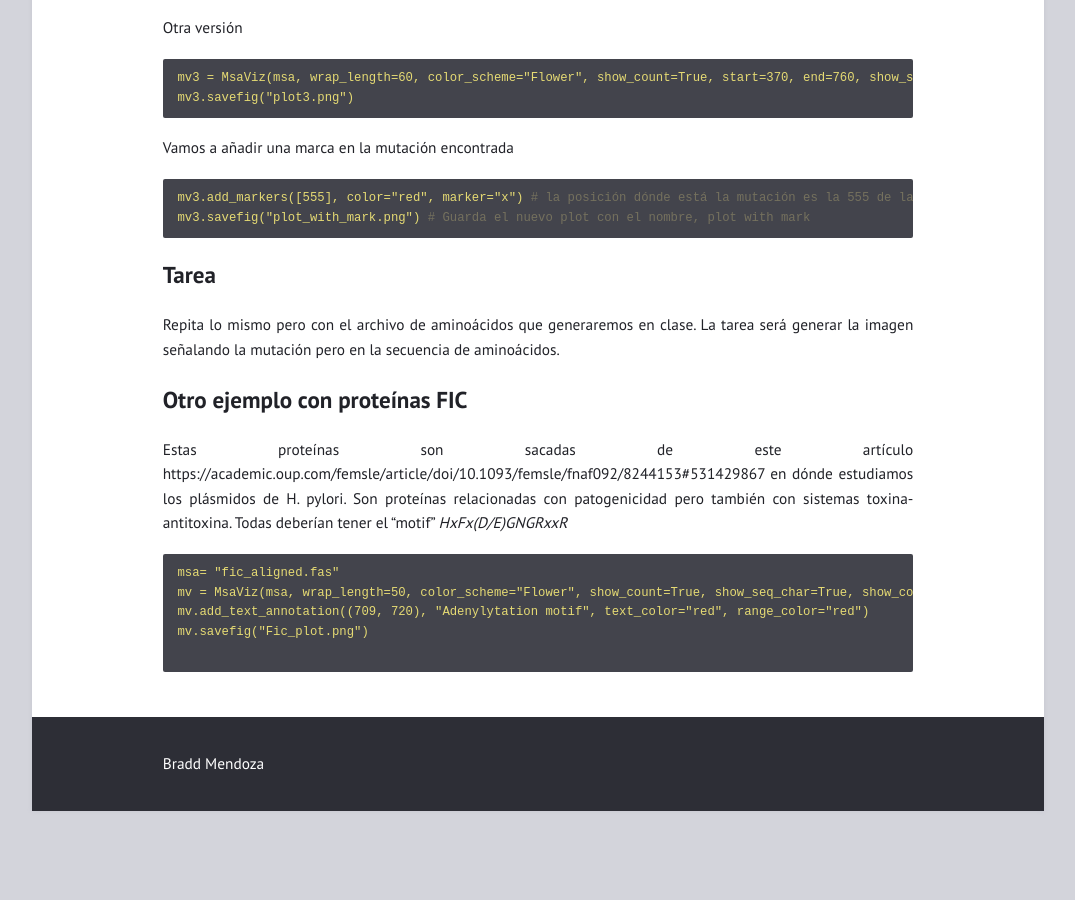
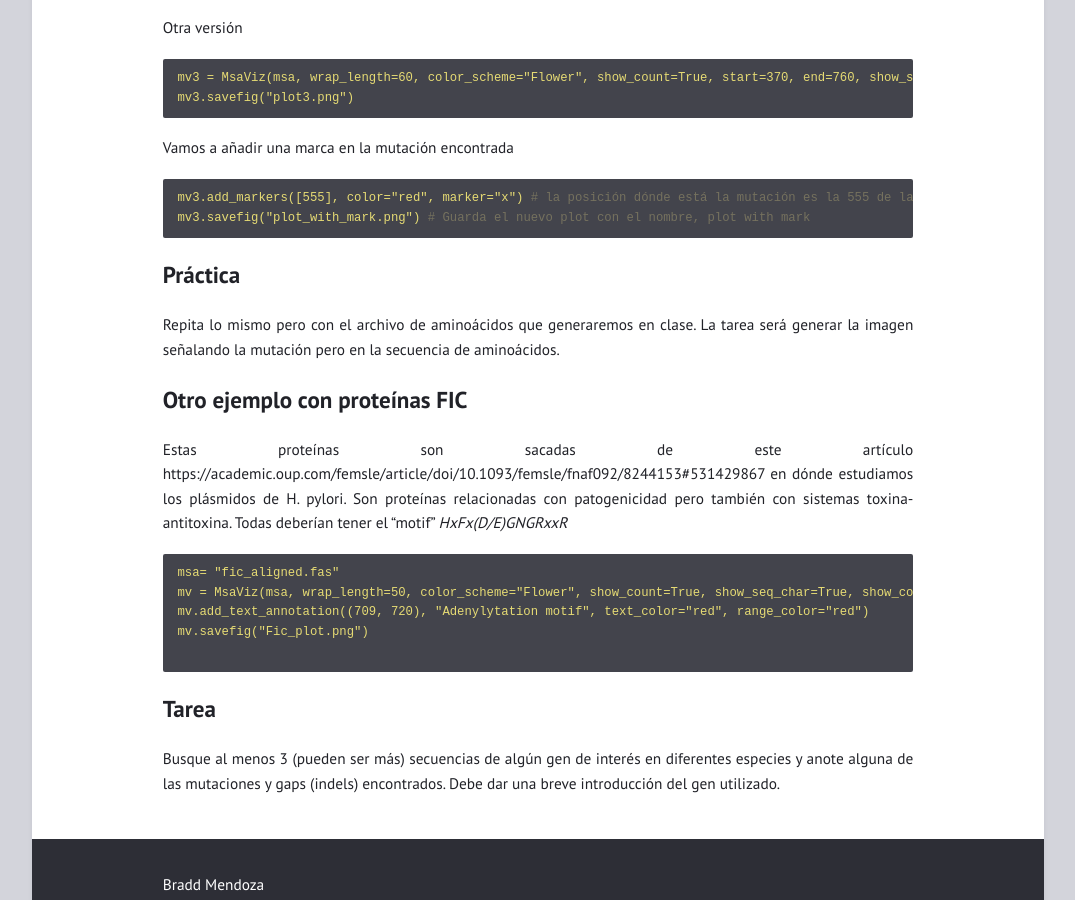
Before and after one commit to braddmg/GenPro, a Jekyll site: the page built from _posts/2025-09-17-Visualizacion-de-alineamientos.md, in a window 1280 px wide and 900 px high, scrolled down 848 px. Shown: the whole window, without its empty margins (102-1177 px from the left). Built offline with Jekyll 4.4.1, drawn with Linux system fonts in a browser that asks for light colours; before the commit the page ends 1659 px from its top, so only the background shows below that.

Commit message:
Update 2025-09-17-Visualizacion-de-alineamientos.md

````diff
--- a/_posts/2025-09-17-Visualizacion-de-alineamientos.md
+++ b/_posts/2025-09-17-Visualizacion-de-alineamientos.md
@@ -43,7 +43,7 @@ Vamos a añadir una marca en la mutación encontrada
 mv3.add_markers([555], color="red", marker="x") # la posición dónde está la mutación es la 555 de la secuencia de ref.
 mv3.savefig("plot_with_mark.png") # Guarda el nuevo plot con el nombre, plot with mark
 ```
-## Tarea
+## Práctica
 
 Repita lo mismo pero con el archivo de aminoácidos que generaremos en clase.
 La tarea será generar la imagen señalando la mutación pero en la secuencia de aminoácidos.
@@ -57,3 +57,7 @@ mv.add_text_annotation((709, 720), "Adenylytation motif", text_color="red", rang
 mv.savefig("Fic_plot.png")
 
 ```
+
+## Tarea
+Busque al menos 3 (pueden ser más) secuencias de algún gen de interés en diferentes especies y anote alguna de las mutaciones y gaps (indels) encontrados.
+Debe dar una breve introducción del gen utilizado.
````
